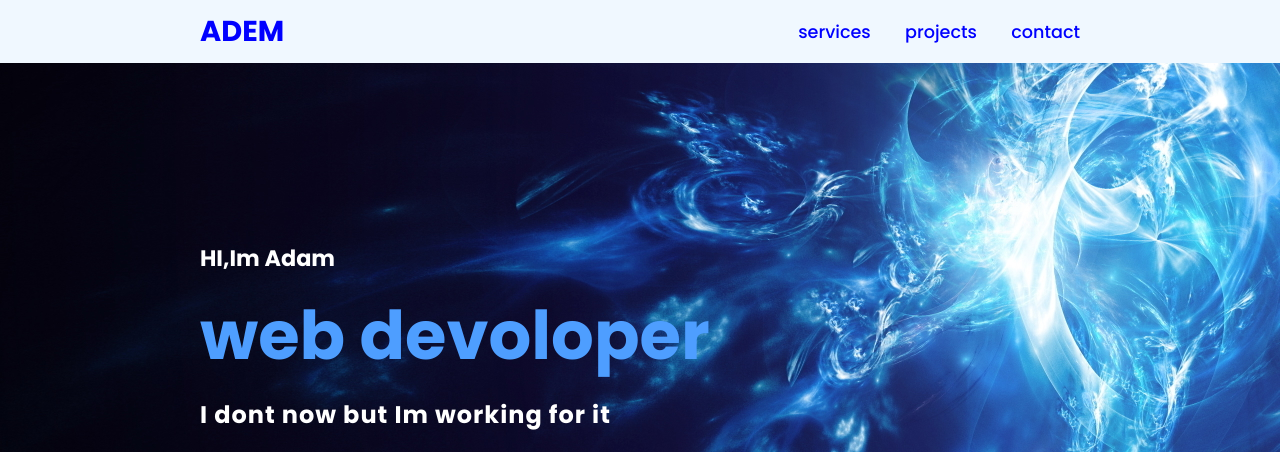
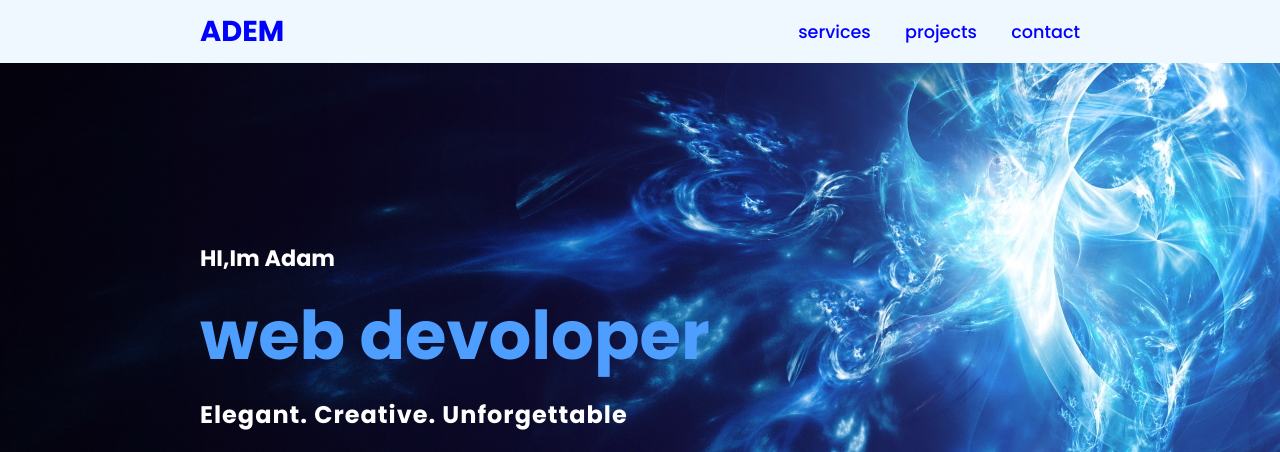
Before and after one commit to adamlorchn19-arch/adam-lourchan, a plain HTML site: page index.html in a window 1280 px wide. Shown: the top 452 px of the page. Drawn offline with Linux system fonts and the light colour scheme.

Commit message:
Update index.html

```diff
--- a/index.html
+++ b/index.html
@@ -28,7 +28,7 @@
 <section class="main">
 <div>
     <h2>HI,Im Adam <br><span>web devoloper</span> </h2>
-    <h3>I dont now but Im working for it</h3>
+    <h3> Elegant. Creative. Unforgettable </h3>
     <a href="#projects" class="main-btn">view my projects</a>
 
 <div  class="social-icons">
```
